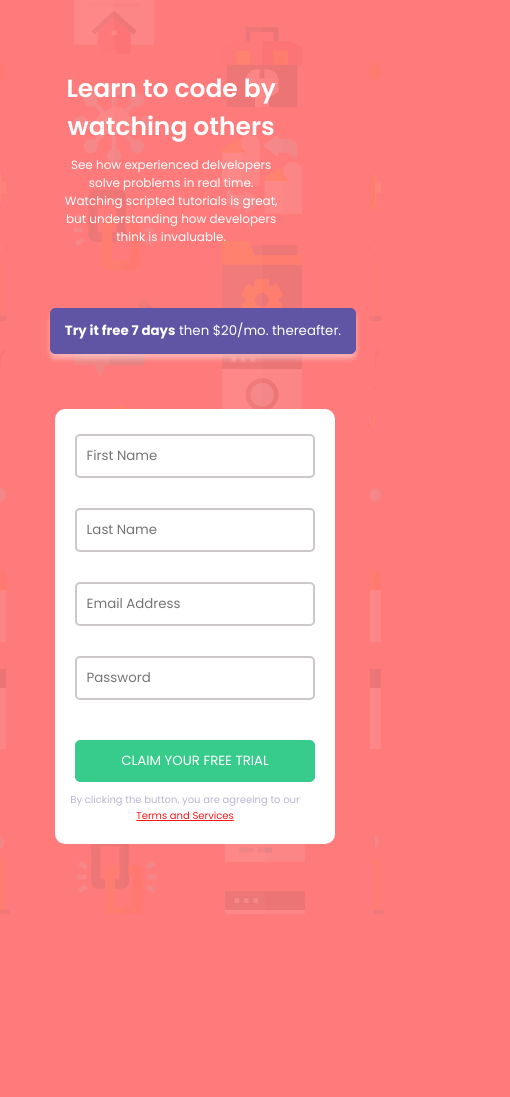
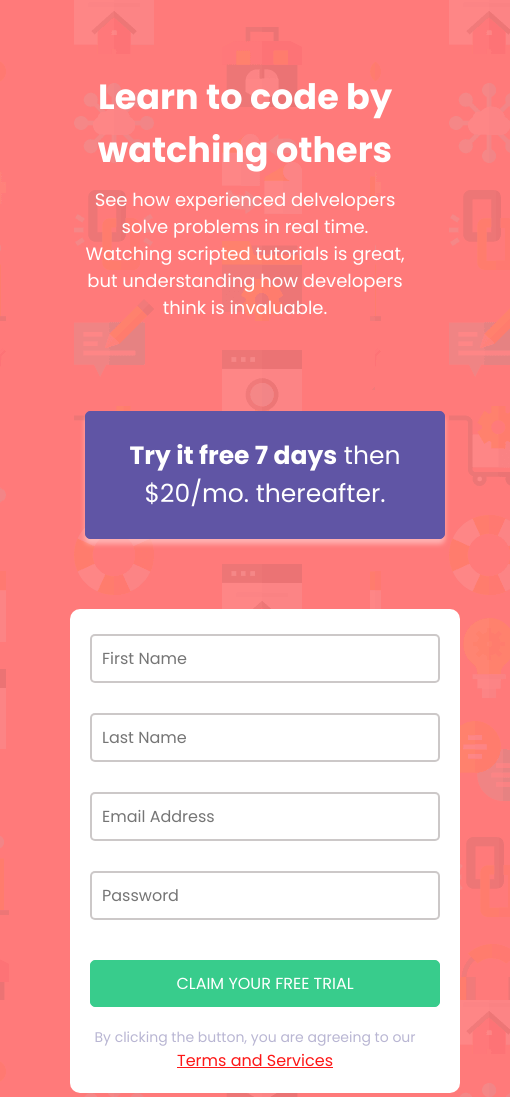
Before and after one commit to Quemmies3/Responsive-Reg-Form, a plain HTML site: page index.html in a window 390 px wide. Shown: the top 1097 px of the page, 510 px wide, since content can reach past the window. Before the commit the page ends 914 px from the top, so only its background shows below. Drawn offline with Linux system fonts and the light colour scheme.

Commit message:
Modified styling

```diff
--- a/style.css
+++ b/style.css
@@ -5,6 +5,7 @@
     padding: 0;
     box-sizing: border-box;
     font-family: 'Poppins', sans-serif;
+    font-size: 16px;
 }
 
 body {
@@ -13,7 +14,7 @@ body {
     align-items: center;
     justify-content: center;
     padding: 20px;
-    margin: 0;
+    margin: auto;
 }
 
 .hero-section {
@@ -26,7 +27,7 @@ body {
 
 h1.hero-title {
     font-weight: 700;
-    font-size: 35px;
+    font-size: 40px;
 }
 
 p.hero-text {
@@ -47,8 +48,8 @@ section.container {
     border: 1px solid hsl(248, 32%, 49%);
     box-shadow: 0 5px 5px hsla(0, 0%, 100%, 0.413);
     color: rgb(255, 255, 255);
-    width: 90%;
-    margin: 25px;
+    width: 85%;
+    margin: 40px;
 }
 
 .top_button button:hover{
@@ -60,7 +61,7 @@ section.container {
 
 form {
     background:hsl(0, 0%, 100%);
-    margin: 30px 45px 20px 30px;
+    margin: 20px 45px 20px 45px;
     padding: 15px 30px 0 10px;
     box-shadow: 0 5px 5px hsla(0, 0%, 100%, 0.);
     border-radius: 10px;
@@ -151,31 +152,34 @@ input {
 }
 
 @media screen and (max-width: 768px) {
+    *{
+        margin: auto;
+    }
 
     body {
         background: url('img/bg-intro-mobile.png') hsl(0, 100%, 74%) ;
         flex-direction: column;
-        margin: auto auto;
         width: 100%;
         justify-content: center;
         text-align: center;
     }
 
     .hero-section {
-        width: 70vw;
+        width: 100vw;
         justify-content: center;
         text-align: center;
         margin: 30px;
     }
 
     h1.hero-title {
-        font-weight: 600;
-        font-size: 25px;
+        font-weight: 700;
+        font-size: 35px;
     }
 
     p.hero-text {
-        font-weight: 200;
-        font-size: 12px;
+        font-weight: 400;
+        font-size: 18px;
+        margin-bottom: -20px;
     }
 
     section.container {
@@ -185,12 +189,20 @@ input {
         margin: auto;
     }
 
+    .top_button  strong {
+        font-size: 25px;
+    }
+
     .top_button button {
-        margin-top: -8px;
+        padding: 25px;
+        width: 80%;
+        font-size: 25px;
+        text-align: center;
+        text-justify: center;
     }
 
     form{
-        width: 72vw;
+        width: 100vw;
         margin: 30px;
     }
 
@@ -199,6 +211,7 @@ input {
     }
 
     .terms {
-        font-size: 10px;
+        margin: 10px;
+        font-size: 14px;
     }
 }
```
